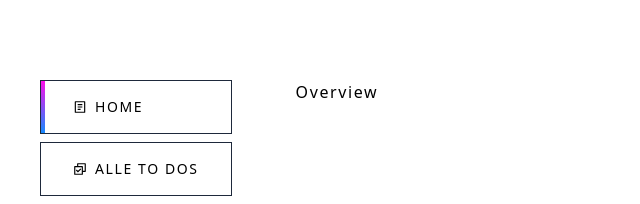
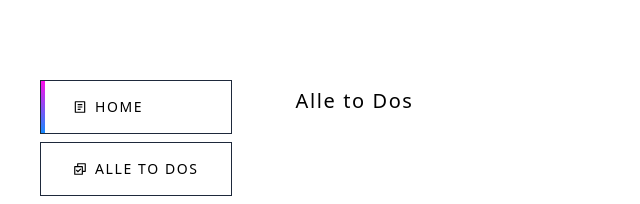
Before and after one commit to savas-t/todolist_frontend, a React (Vite) app: page /overview in a window 1280 px wide. Shown: the top 204 px of the page, without its empty margins (0-640 px from the left). Built offline with nearby package versions, Linux system fonts and the light colour scheme.

Commit message:
Header adjustments

```diff
--- a/src/components/Header.jsx
+++ b/src/components/Header.jsx
@@ -3,7 +3,7 @@ import { RiAddLine } from 'react-icons/ri'
 
 export default function Header({ title, titleToNew, urlToNew }) {
   return (
-    <div className='pb-8 flex justify-between items-center'>
+    <div className='pb-8 flex justify-between items-center min-h-[74px]'>
       <h1 className='text-xl'>{title}</h1>
       {urlToNew && (
         <Link
--- a/src/pages/NewList.jsx
+++ b/src/pages/NewList.jsx
@@ -1,10 +1,13 @@
 import Button from '../components/Button'
+import Header from '../components/Header'
 import { RiArrowRightLine } from 'react-icons/ri'
 
 export default function NewList() {
   const host = 'http://localhost:5000/todo-list'
 
   return (
+    <>
+      <Header title={'Neue Liste'} />
       <form
         action={host}
         method='POST'
@@ -47,5 +50,6 @@ export default function NewList() {
           />
         </div>
       </form>
+    </>
   )
 }
--- a/src/pages/Overview.jsx
+++ b/src/pages/Overview.jsx
@@ -1,3 +1,5 @@
+import Header from '../components/Header'
+
 export default function Overview() {
-  return <h1>Overview</h1>
+  return <Header title={'Alle to Dos'} />
 }
```
Lines whose indentation alone changed are shown as unchanged.
